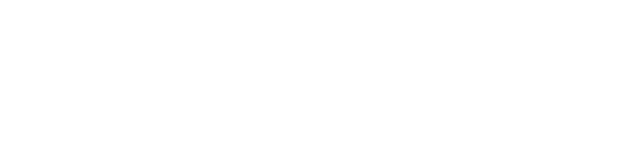
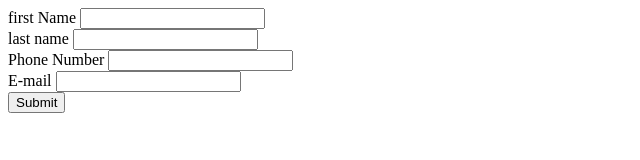
Before and after one commit to acciojob/form-login-2-aashxs, a website: page main.html in a window 1280 px wide. Shown: the whole page, without its empty margins (0-640 px from the left). Drawn offline with Linux system fonts and the light colour scheme.

Commit message:
created a submission

```diff
--- a/main.html
+++ b/main.html
@@ -8,6 +8,16 @@
 
 <body>
 	<!-- the entire body must be written by student -->
+
+	<label for="first_name">first Name</label>
+  <input type="text" name="first_name" id="f_name"><br>
+  <label for="last_name">last name</label>
+  <input type="text" name="last_name" id="l_name"><br>
+  <label for="ph_number">Phone Number</label>
+  <input type="number" name="ph_number" id="phone_no"><br>
+  <label for="email_id">E-mail</label>
+  <input type="email" name="email_id" id="email"><br>
+  <button id="btn" type="submit">Submit</button>
     <script type="text/javascript" src="./script.js">
 </script>
 
--- a/script.js
+++ b/script.js
@@ -1 +1,12 @@
-//your JS code here. If required.
+// //your JS code here. If required.
+// https://www.svgrepo.com/show/345221/three-dots.svg
+let btn=document.getElementById("btn");
+let fname=document.getElementById("f_name");
+let lname=document.getElementById("l_name");
+let phone=document.getElementById("phone_no");
+let mail=document.getElementById("email");
+
+btn.addEventListener("click",()=>{
+	alert(`First Name:${fname.value} Last Name:${lname.value} Phone Number:${phone.value} Email ID:${mail.value}`);
+
+})
```
